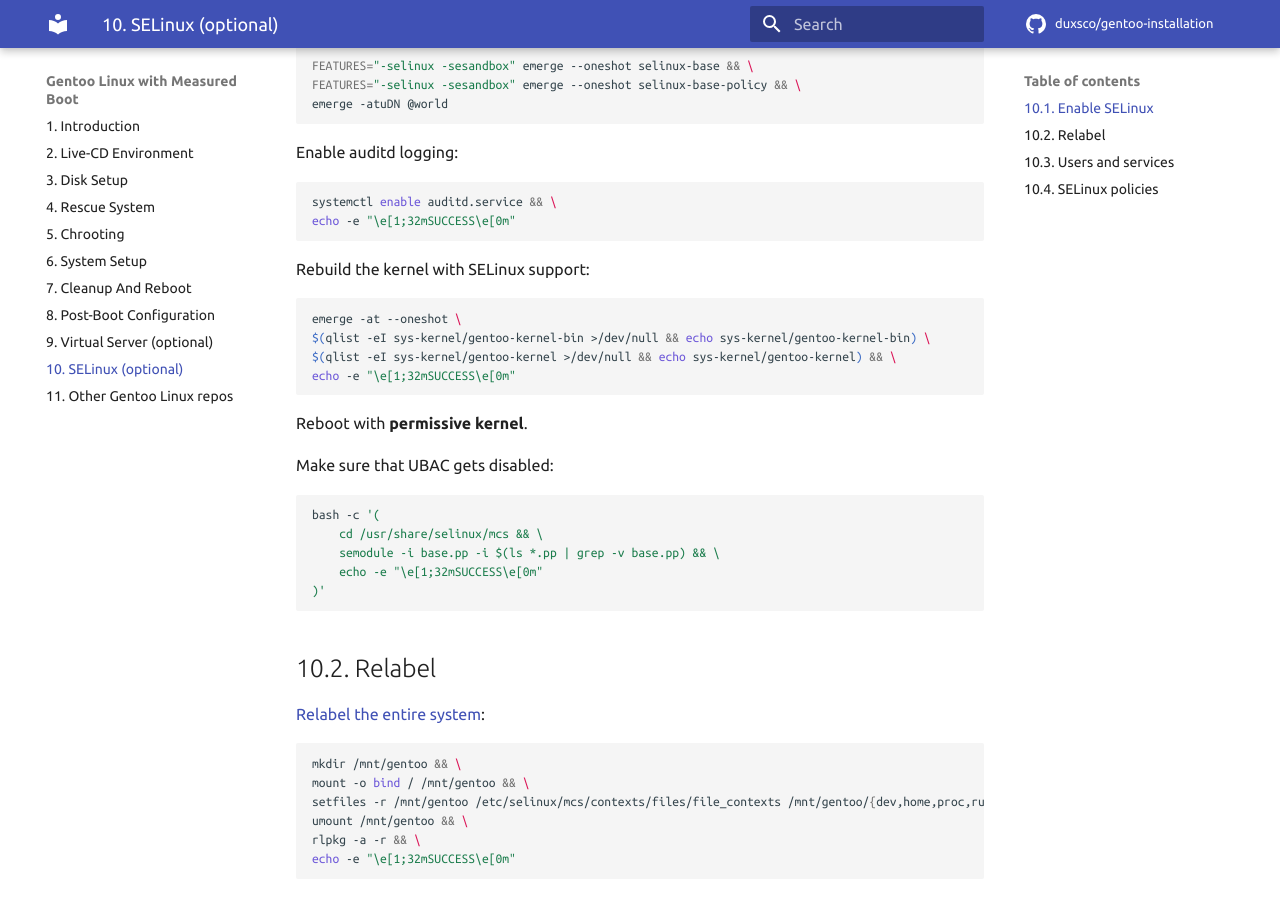
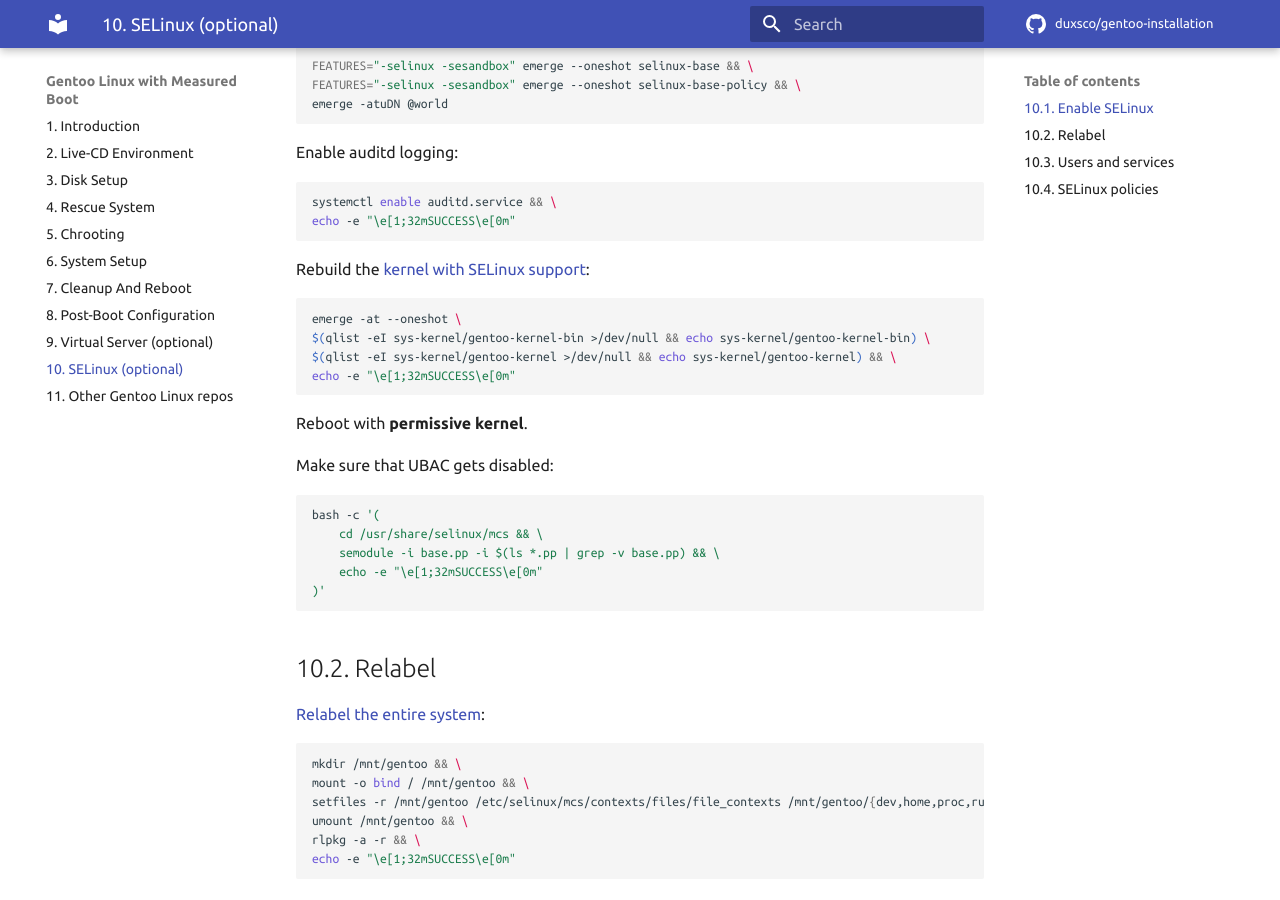
Before and after one commit to duxsco/gentoo-installation, an MkDocs documentation site: the page built from docs/selinux.md, in a window 1280 px wide and 900 px high, scrolled down 1392 px. Built offline with MkDocs 1.6.1 and Material for MkDocs 9.7.7, drawn with Linux system fonts in a browser that asks for light colours; comment, search, counter and statistics services are not loaded; part of the change alters nothing that is shown.

````diff
--- a/docs/selinux.md
+++ b/docs/selinux.md
@@ -78,7 +78,7 @@ systemctl enable auditd.service && \
 echo -e "\e[1;32mSUCCESS\e[0m"
 ```
 
-Rebuild the kernel with SELinux support:
+Rebuild the [kernel with SELinux support](https://github.com/duxsco/gentoo-installation/blob/main/bin/portage_hook_kernel#L13-L15):
 
 ```shell
 emerge -at --oneshot \
````
